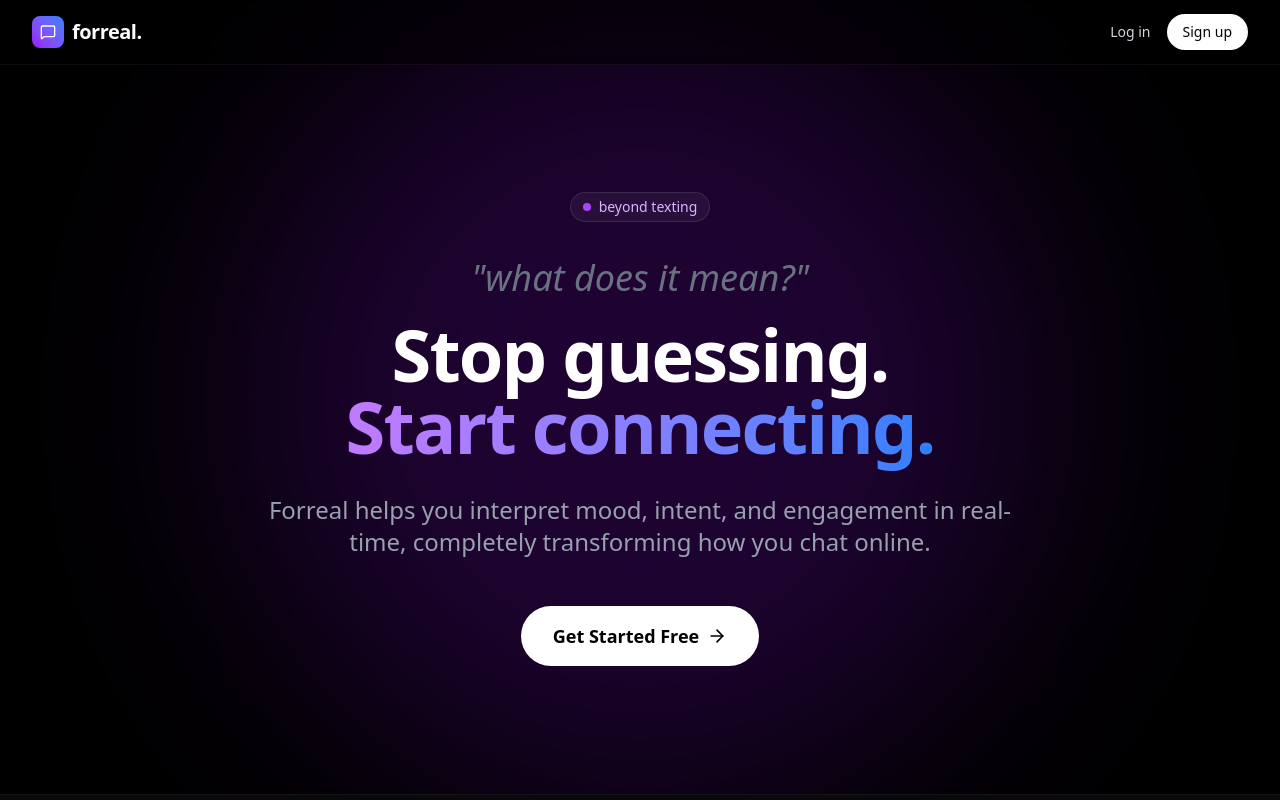
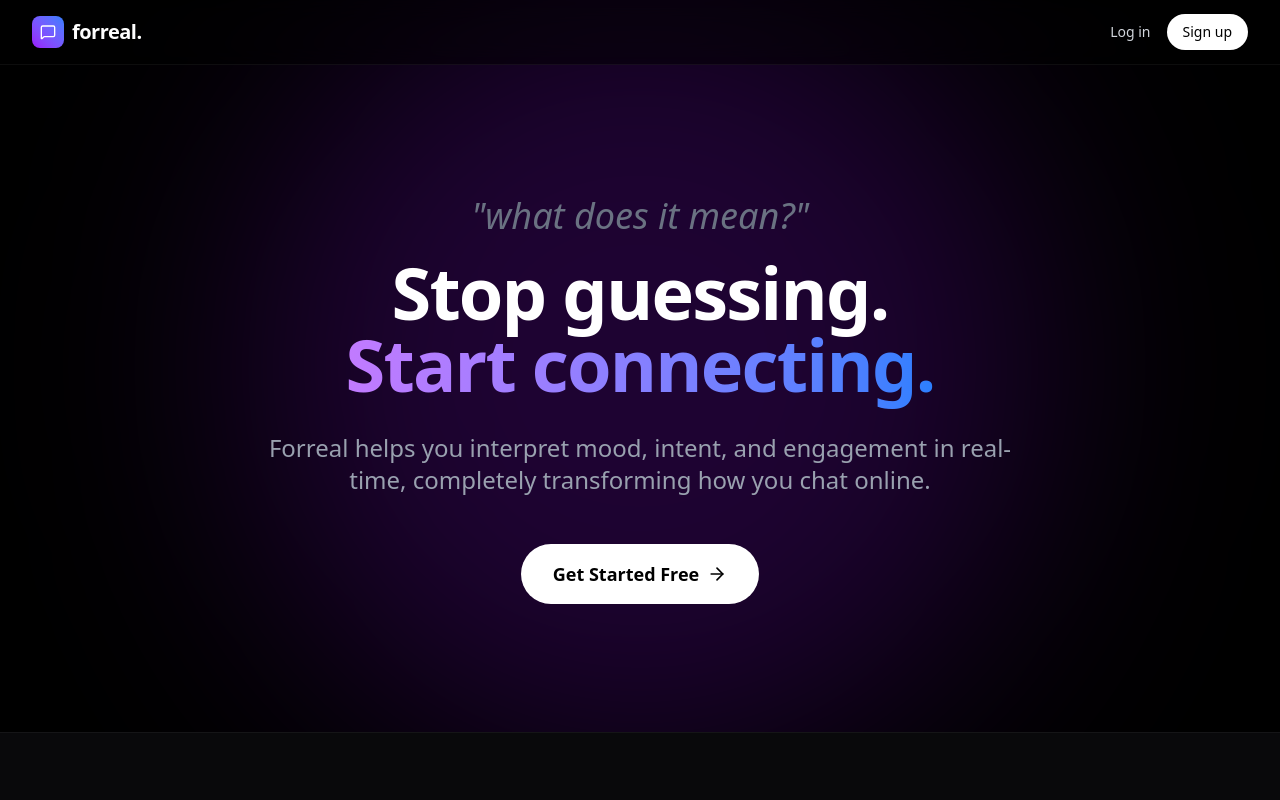
Before and after one commit to 23f2003556/forreal-0, a Next.js app: page / in a window 1280 px wide. Shown: the top 800 px of the page. Built offline with nearby package versions, Linux system fonts and the light colour scheme; no server answers.

Commit message:
Remove 'beyond texting' badge

```diff
--- a/src/components/landing/LandingPage.tsx
+++ b/src/components/landing/LandingPage.tsx
@@ -106,11 +106,6 @@ export function LandingPage() {
                     initial="hidden"
                     animate="visible"
                 >
-                    <motion.div variants={itemVariants} className="inline-flex items-center gap-2 px-3 py-1 rounded-full bg-white/5 border border-white/10 text-sm font-medium text-purple-300 mb-8 hover:bg-white/10 transition-colors cursor-default">
-                        <span className="flex h-2 w-2 rounded-full bg-purple-500 animate-pulse"></span>
-                        beyond texting
-                    </motion.div>
-
                     <motion.div variants={itemVariants} className="mb-4 h-12 flex items-center justify-center overflow-hidden">
                         <AnimatePresence mode="popLayout">
                             <motion.span
@@ -243,8 +238,8 @@ export function LandingPage() {
                                         key={feature.id}
                                         onClick={() => setActiveTechFeature(index)}
                                         className={`p-6 rounded-3xl cursor-pointer transition-all border ${isActive
-                                                ? 'bg-zinc-900 border-purple-500/30 shadow-[0_0_30px_rgba(168,85,247,0.1)]'
-                                                : 'bg-zinc-900/40 border-white/5 hover:border-white/10 hover:bg-zinc-900/60'
+                                            ? 'bg-zinc-900 border-purple-500/30 shadow-[0_0_30px_rgba(168,85,247,0.1)]'
+                                            : 'bg-zinc-900/40 border-white/5 hover:border-white/10 hover:bg-zinc-900/60'
                                             }`}
                                     >
                                         <div className="flex items-start gap-4">
```
